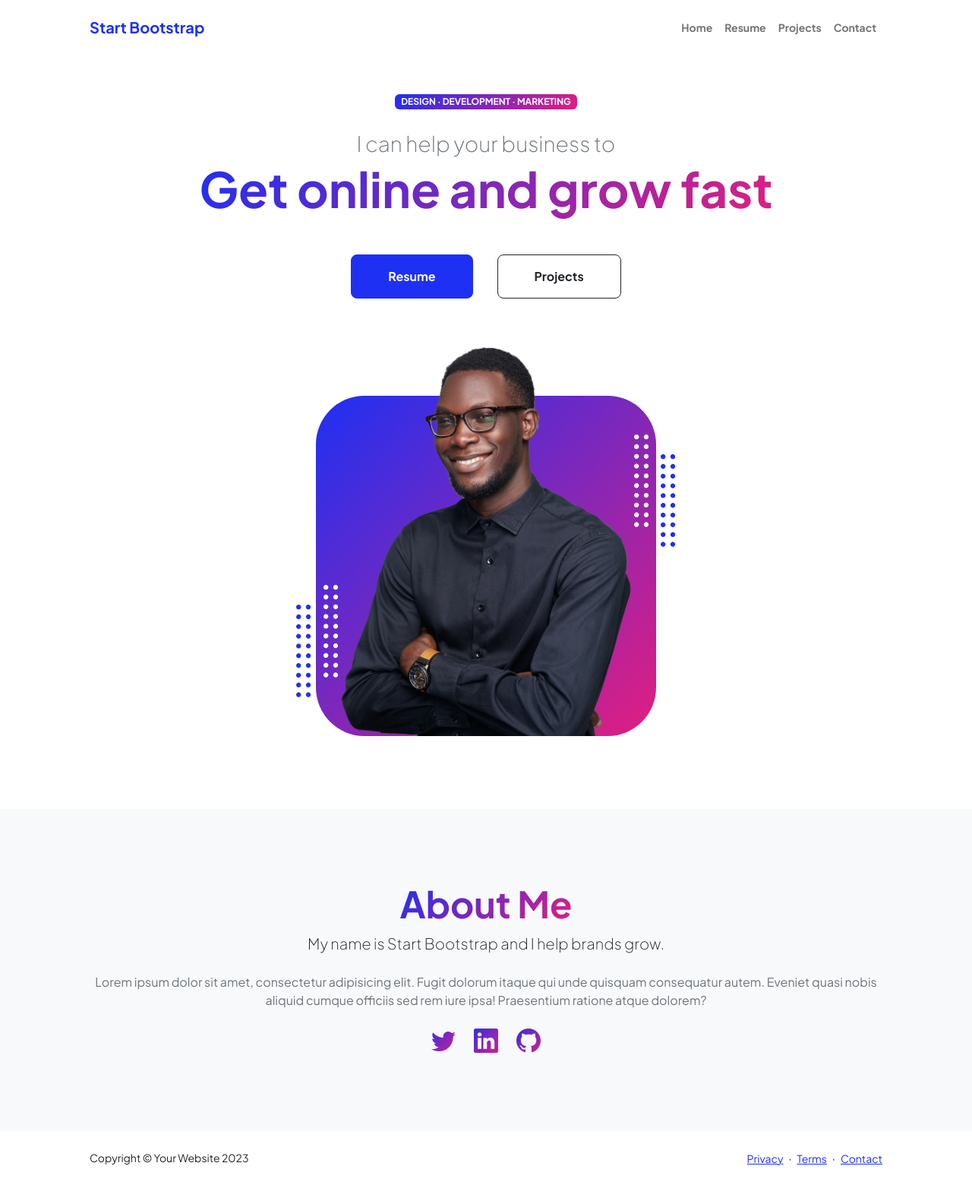
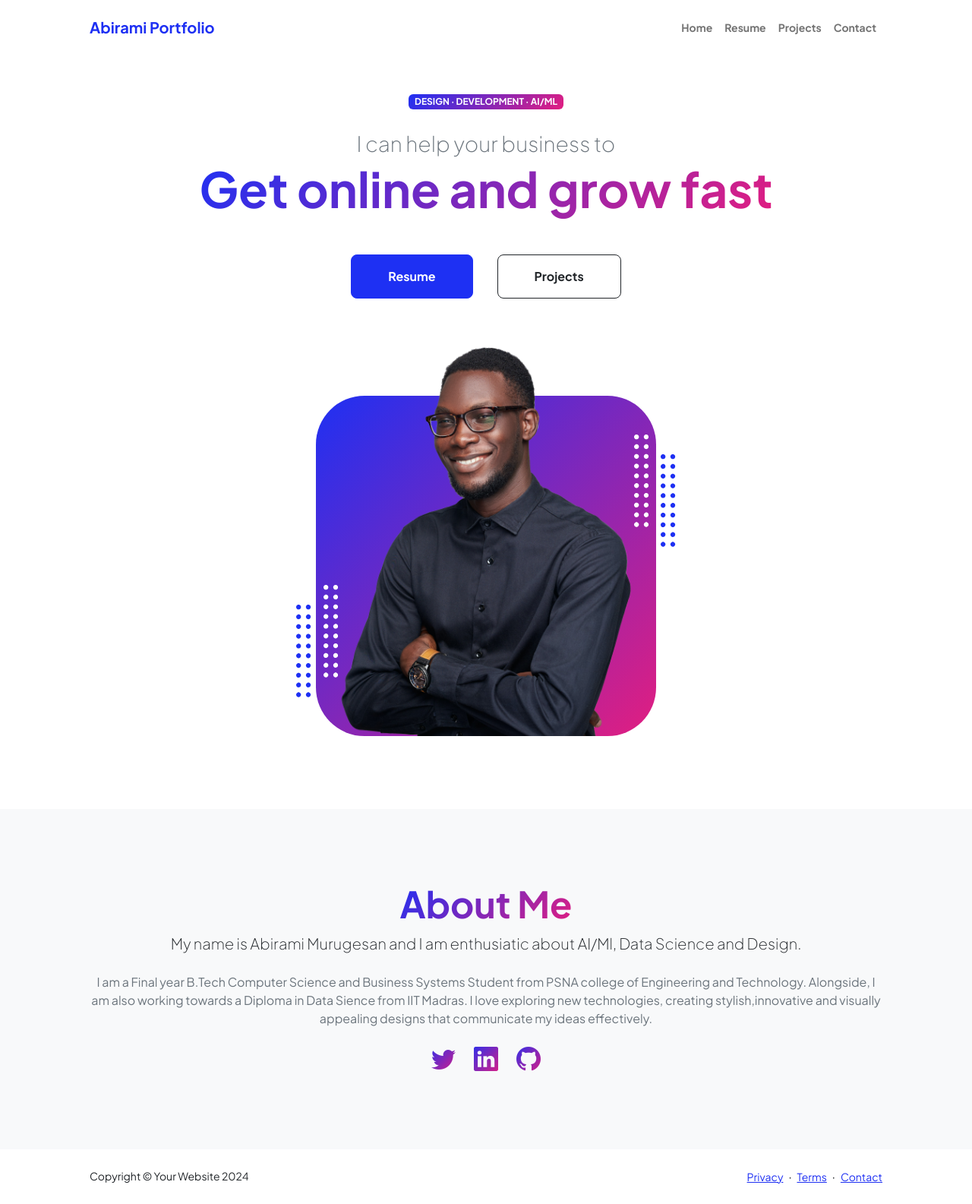
Before and after one commit to Abirami0234/Portfolio, a website: page dist/index.html in a window 1280 px wide. Shown: the whole page at 76% size. Before the commit the page ends 1561 px from the top, so only its background shows below. Drawn offline with nearby package versions, Linux system fonts and the light colour scheme.

Commit message:
index.html

```diff
--- a/dist/index.html
+++ b/dist/index.html
@@ -5,7 +5,7 @@
         <meta name="viewport" content="width=device-width, initial-scale=1, shrink-to-fit=no" />
         <meta name="description" content="" />
         <meta name="author" content="" />
-        <title>Personal - Start Bootstrap Theme</title>
+        <title>Abirami M | Portfolio</title>
         <!-- Favicon-->
         <link rel="icon" type="image/x-icon" href="assets/favicon.ico" />
         <!-- Custom Google font-->
@@ -22,7 +22,7 @@
             <!-- Navigation-->
             <nav class="navbar navbar-expand-lg navbar-light bg-white py-3">
                 <div class="container px-5">
-                    <a class="navbar-brand" href="index.html"><span class="fw-bolder text-primary">Start Bootstrap</span></a>
+                    <a class="navbar-brand" href="index.html"><span class="fw-bolder text-primary">Abirami Portfolio</span></a>
                     <button class="navbar-toggler" type="button" data-bs-toggle="collapse" data-bs-target="#navbarSupportedContent" aria-controls="navbarSupportedContent" aria-expanded="false" aria-label="Toggle navigation"><span class="navbar-toggler-icon"></span></button>
                     <div class="collapse navbar-collapse" id="navbarSupportedContent">
                         <ul class="navbar-nav ms-auto mb-2 mb-lg-0 small fw-bolder">
@@ -41,7 +41,7 @@
                         <div class="col-xxl-5">
                             <!-- Header text content-->
                             <div class="text-center text-xxl-start">
-                                <div class="badge bg-gradient-primary-to-secondary text-white mb-4"><div class="text-uppercase">Design &middot; Development &middot; Marketing</div></div>
+                                <div class="badge bg-gradient-primary-to-secondary text-white mb-4"><div class="text-uppercase">Design &middot; Development &middot; AI/ML</div></div>
                                 <div class="fs-3 fw-light text-muted">I can help your business to</div>
                                 <h1 class="display-3 fw-bolder mb-5"><span class="text-gradient d-inline">Get online and grow fast</span></h1>
                                 <div class="d-grid gap-3 d-sm-flex justify-content-sm-center justify-content-xxl-start mb-3">
@@ -182,8 +182,8 @@
                         <div class="col-xxl-8">
                             <div class="text-center my-5">
                                 <h2 class="display-5 fw-bolder"><span class="text-gradient d-inline">About Me</span></h2>
-                                <p class="lead fw-light mb-4">My name is Start Bootstrap and I help brands grow.</p>
-                                <p class="text-muted">Lorem ipsum dolor sit amet, consectetur adipisicing elit. Fugit dolorum itaque qui unde quisquam consequatur autem. Eveniet quasi nobis aliquid cumque officiis sed rem iure ipsa! Praesentium ratione atque dolorem?</p>
+                                <p class="lead fw-light mb-4">My name is Abirami Murugesan and I am enthusiatic about AI/Ml, Data Science and Design. </p>
+                                <p class="text-muted">I am a Final year B.Tech Computer Science and Business Systems Student from PSNA college of Engineering and Technology. Alongside, I am also working towards a Diploma in Data Sience from IIT Madras. I love exploring new technologies, creating stylish,innovative and visually appealing designs that communicate my ideas effectively.</p>
                                 <div class="d-flex justify-content-center fs-2 gap-4">
                                     <a class="text-gradient" href="#!"><i class="bi bi-twitter"></i></a>
                                     <a class="text-gradient" href="#!"><i class="bi bi-linkedin"></i></a>
@@ -199,7 +199,7 @@
         <footer class="bg-white py-4 mt-auto">
             <div class="container px-5">
                 <div class="row align-items-center justify-content-between flex-column flex-sm-row">
-                    <div class="col-auto"><div class="small m-0">Copyright &copy; Your Website 2023</div></div>
+                    <div class="col-auto"><div class="small m-0">Copyright &copy; Your Website 2024</div></div>
                     <div class="col-auto">
                         <a class="small" href="#!">Privacy</a>
                         <span class="mx-1">&middot;</span>
```
